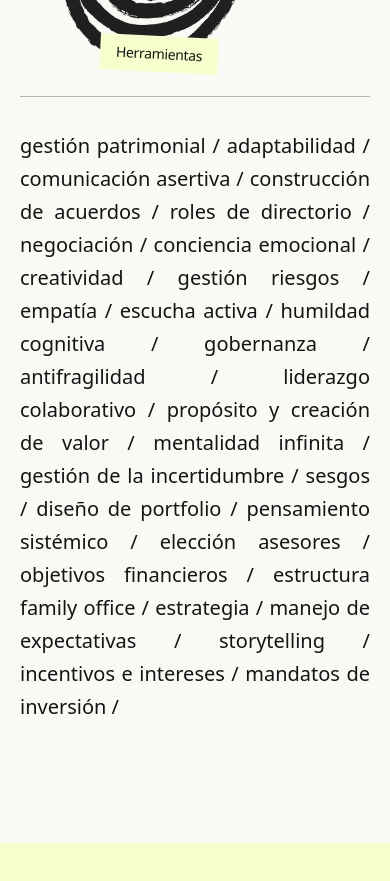
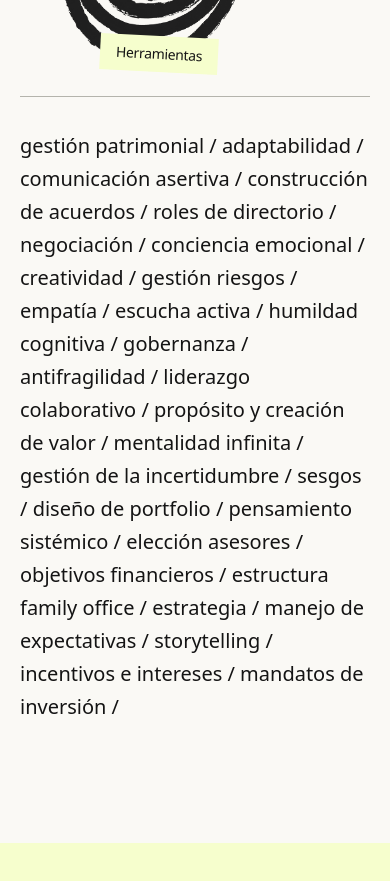
Before and after one commit to deadpine/nextgen, a Next.js app: page / in a window 390 px wide. Shown: the part 5680-6561 px from the top of the page. Built offline with nearby package versions, Linux system fonts and the light colour scheme.

Commit message:
Update page.tsx

```diff
--- a/src/app/page.tsx
+++ b/src/app/page.tsx
@@ -177,7 +177,7 @@ export default function Home() {
             />
           </div>
           <div className="col-span-2 border-t border-gray-200 pt-8">
-            <h4 className="text-justify md:text-left">
+            <h4>
               gestión patrimonial / adaptabilidad / comunicación asertiva / construcción de acuerdos / roles de directorio / negociación / conciencia emocional / creatividad / gestión riesgos / empatía / escucha activa / humildad cognitiva / gobernanza / antifragilidad / liderazgo colaborativo / propósito y creación de valor / mentalidad infinita / gestión de la incertidumbre / sesgos / diseño de portfolio / pensamiento sistémico / elección asesores / objetivos financieros / estructura family office / estrategia / manejo de expectativas / storytelling / incentivos e intereses / mandatos de inversión /
             </h4>
           </div>
```
